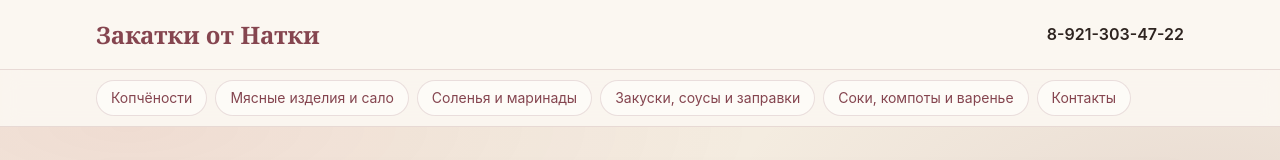
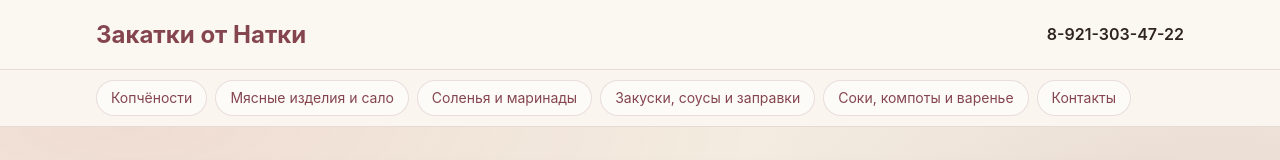
Before and after one commit to Wenwu-PA/family_pages, a plain HTML site: page index.html in a window 1280 px wide. Shown: the top 160 px of the page. Drawn offline with Linux system fonts and the light colour scheme.

Commit message:
Обновление прайса 2026-10-08 10:27

```diff
--- a/static/shop/css/variables.css
+++ b/static/shop/css/variables.css
@@ -35,5 +35,5 @@
 
   /* шрифты */
   --font-body: -apple-system, "Segoe UI", Roboto, Arial, sans-serif;
-  --font-head: Georgia, "Times New Roman", serif;
+  --font-head: var(--font-body);
 }
```
